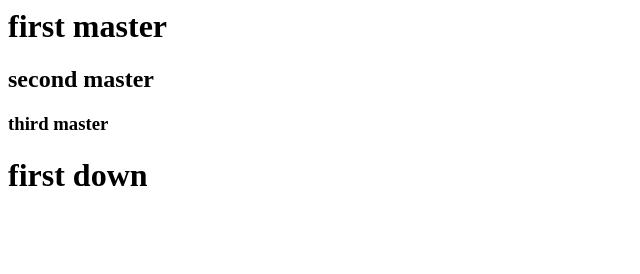
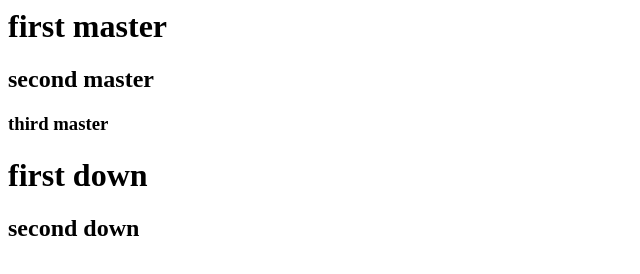
Before and after one commit to Gintoki55/quiz-solution, a plain HTML site: page index.html in a window 1280 px wide. Shown: the whole page, without its empty margins (0-640 px from the left). Drawn offline with Linux system fonts and the light colour scheme.

Commit message:
second down

```diff
--- a/index.html
+++ b/index.html
@@ -4,3 +4,4 @@
 
 
 <h1>first down</h1>
+<h2>second down</h2>
```
